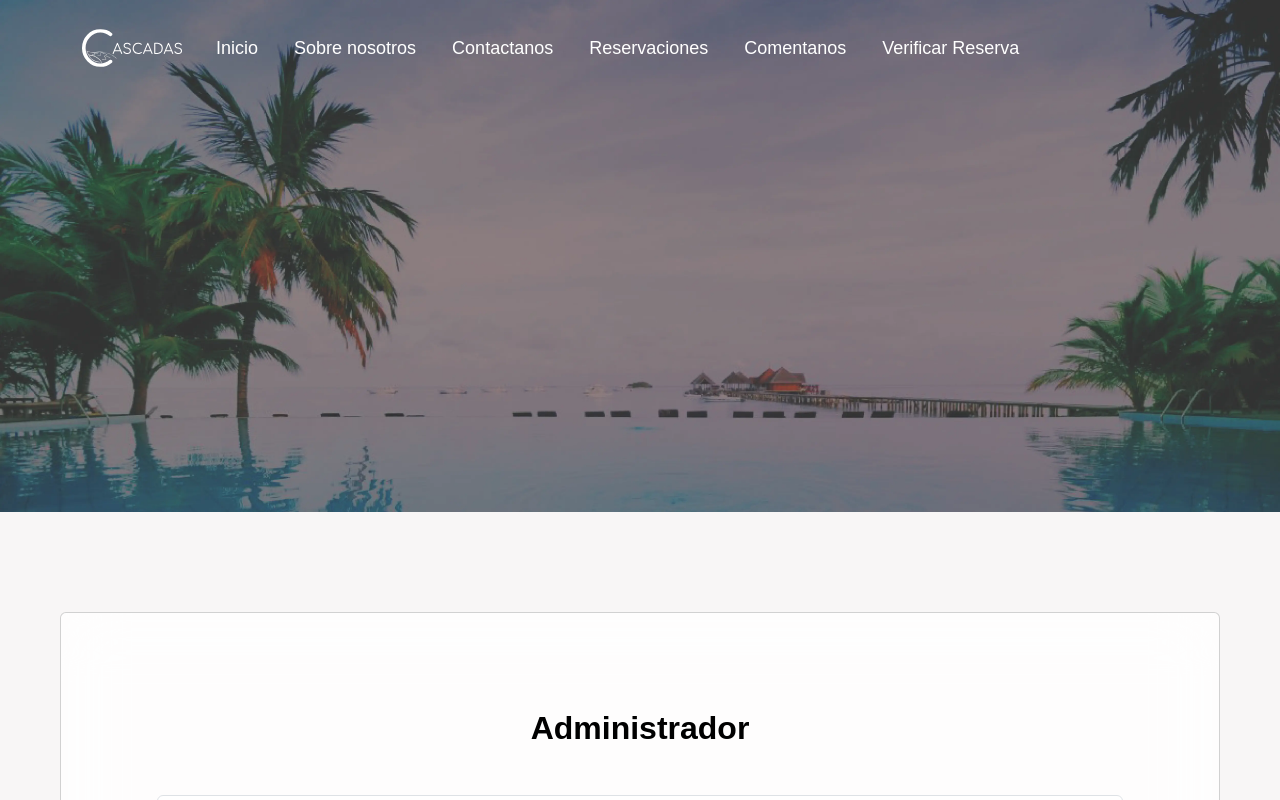
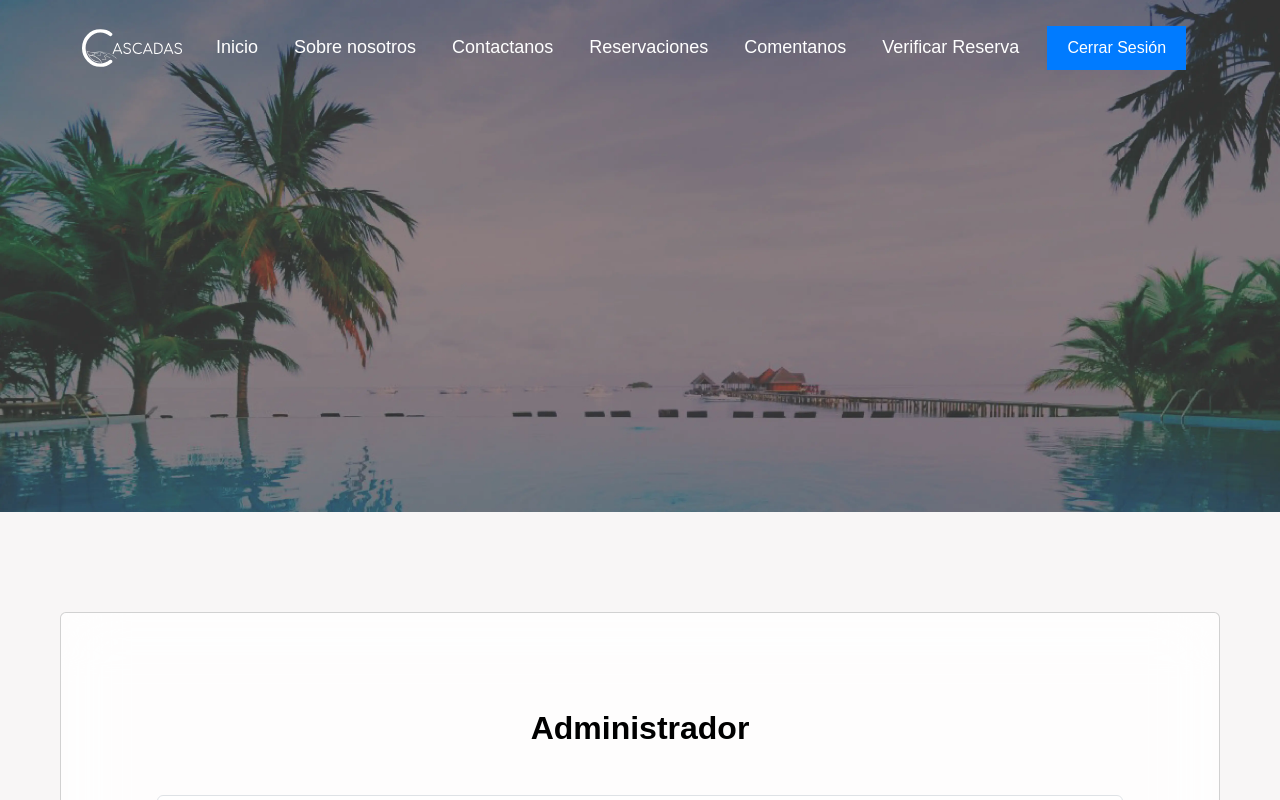
Before and after one commit to RodriguezKevin8/las_cascadas, a React (Vite) app in the folder React/: page /Admin749293 in a window 1280 px wide. Shown: the top 800 px of the page. Built offline with nearby package versions, Linux system fonts and the light colour scheme.

Commit message:
Se agrega una validacion para cancelar el proceso de agregar si no esta logueado

```diff
--- a/React/src/components/FmrAgregar.jsx
+++ b/React/src/components/FmrAgregar.jsx
@@ -3,6 +3,7 @@ import "../css/FmrAgregar.css";
 import Habitacion from "../images/habitacion.avif";
 import { useState, useEffect } from "react";
 import axios from "axios";
+import { useNavigate } from "react-router-dom";
 
 function FmrAgregar() {
   const [selectedImages, setSelectedImages] = useState([]);
@@ -55,8 +56,11 @@ function FmrAgregar() {
     setSelectedImages(files);
   };
   const datas = async (e) => {
+    const token = localStorage.getItem("token");
+    const navigate = useNavigate();
     e.preventDefault();
     try {
+      if (token) {
         const response = await axios.post(
           "http://localhost:3000/api/insertHabitacion",
           {
@@ -74,6 +78,9 @@ function FmrAgregar() {
 
           reset();
           alert("Habitacion generada con exito.");
+        }
+      } else {
+        navigate("/admin749293");
       }
     } catch (error) {
       if (error.response && error.response.status === 401) {
--- a/React/src/components/Navbar.jsx
+++ b/React/src/components/Navbar.jsx
@@ -1,12 +1,18 @@
 import React, { useState, useEffect } from "react";
-import { Link, Outlet } from "react-router-dom";
+import { Link, Outlet, useNavigate } from "react-router-dom";
 import "../css/Navbar.css";
 import logoImage from "../images/logito.svg";
 
 function Navbar() {
   const [isScrolled, setIsScrolled] = useState(false);
+  const navigate = useNavigate();
 
-  // Función que maneja el cambio de clase al hacer scroll
+  const handleLogout = () => {
+    localStorage.removeItem("token");
+    navigate("/admin749293");
+    window.location.reload();
+  };
+
   const handleScroll = () => {
     if (window.scrollY > 0) {
       setIsScrolled(true);
@@ -76,6 +82,9 @@ function Navbar() {
                   Verificar Reserva
                 </Link>
               </li>
+              <li className="nav-item ml-auto">
+                <button onClick={handleLogout}>Cerrar Sesión</button>
+              </li>
             </ul>
           </div>
         </div>
```
Also changed, not shown: 1 other file (tests, documents, lock files or other folders). Lines whose indentation alone changed are shown as unchanged.
